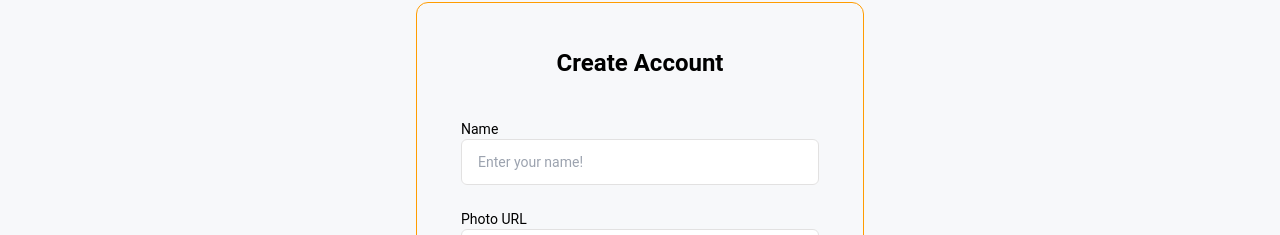
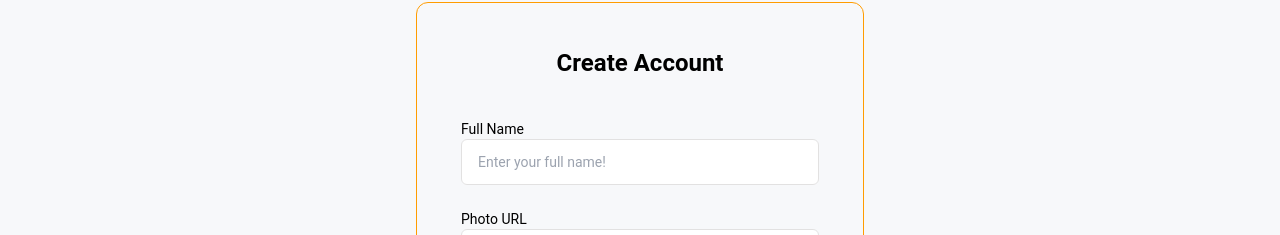
Before and after one commit to nwebpro/talk-digital-client, a React (Create React App) app: page /register in a window 1280 px wide. Shown: the part 162-397 px from the top of the page. Built offline with nearby package versions, Linux system fonts and the light colour scheme; no server answers.

Commit message:
navbar updated

```diff
--- a/src/components/Header/Navbar.jsx
+++ b/src/components/Header/Navbar.jsx
@@ -181,7 +181,7 @@ const Navbar = () => {
                             />
                             </svg>
                         </button>
-                        <label for="Toggle2" className="inline-flex items-center space-x-4 cursor-pointer dark:text-gray-100">
+                        <label for="Toggle2" className="inline-flex items-center space-x-4 cursor-pointer pl-2">
                             <span className='text-body-text text-base'>{dark ? 'Dark' : 'Light'}</span>
                             <span className="relative">
                                 <input onClick={handleDark} id="Toggle2" type="checkbox" className="hidden peer" />
--- a/src/pages/Register/Register.jsx
+++ b/src/pages/Register/Register.jsx
@@ -84,8 +84,8 @@ const Register = () => {
                 <h1 className="text-2xl font-bold text-center mb-10">Create Account</h1>
                 <form onSubmit={handleUserCreate} noValidate="" action="" className="space-y-6 ng-untouched ng-pristine ng-valid">
                     <div className="mb-1 text-sm">
-                        <label htmlFor="name" className="block">Name</label>
-                        <input type="name" name="name" placeholder="Enter your name!" className="w-full px-4 py-3 rounded-md border border-[#e2e1e1] text-heading-text focus:outline-theme-default focus:outline-1 text-sm" />
+                        <label htmlFor="name" className="block">Full Name</label>
+                        <input type="name" name="name" placeholder="Enter your full name!" className="w-full px-4 py-3 rounded-md border border-[#e2e1e1] text-heading-text focus:outline-theme-default focus:outline-1 text-sm" />
                     </div>
                     <div className="mb-1 text-sm">
                         <label htmlFor="photoURL" className="block">Photo URL</label>
```
